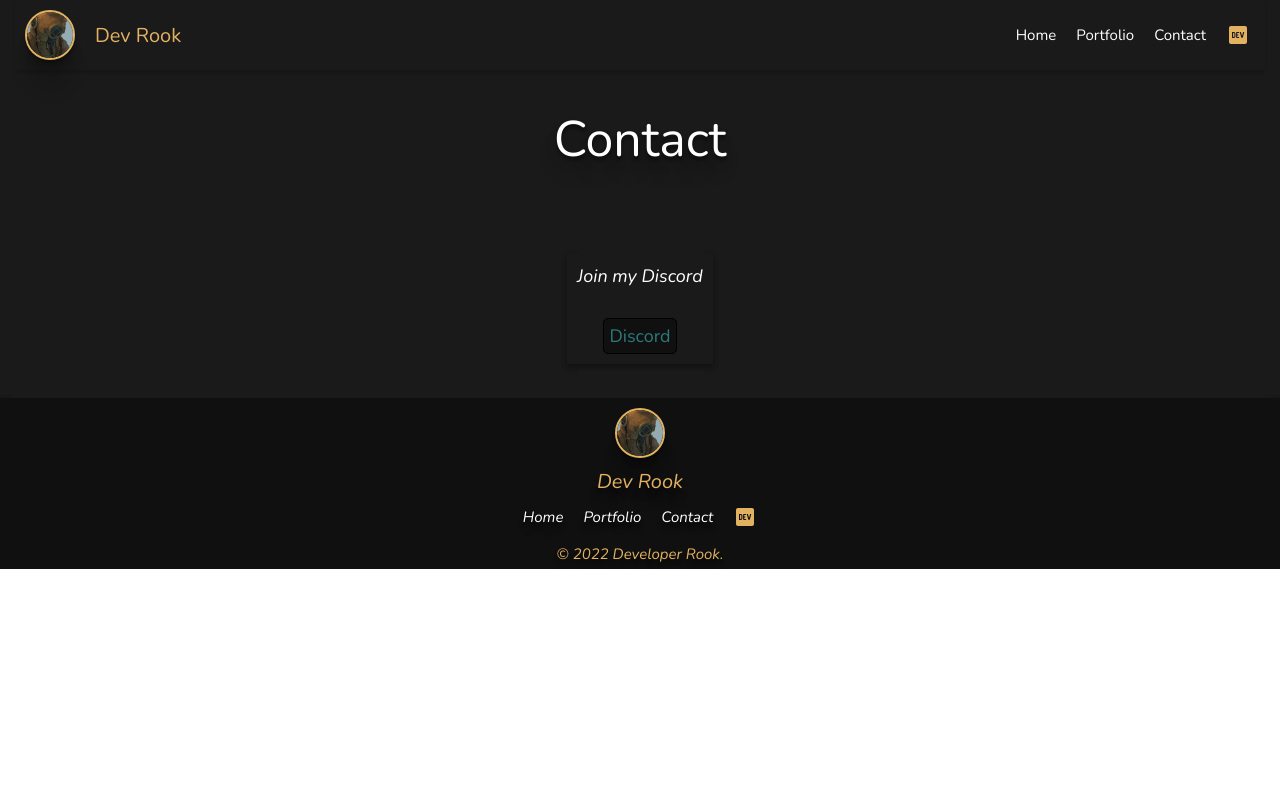
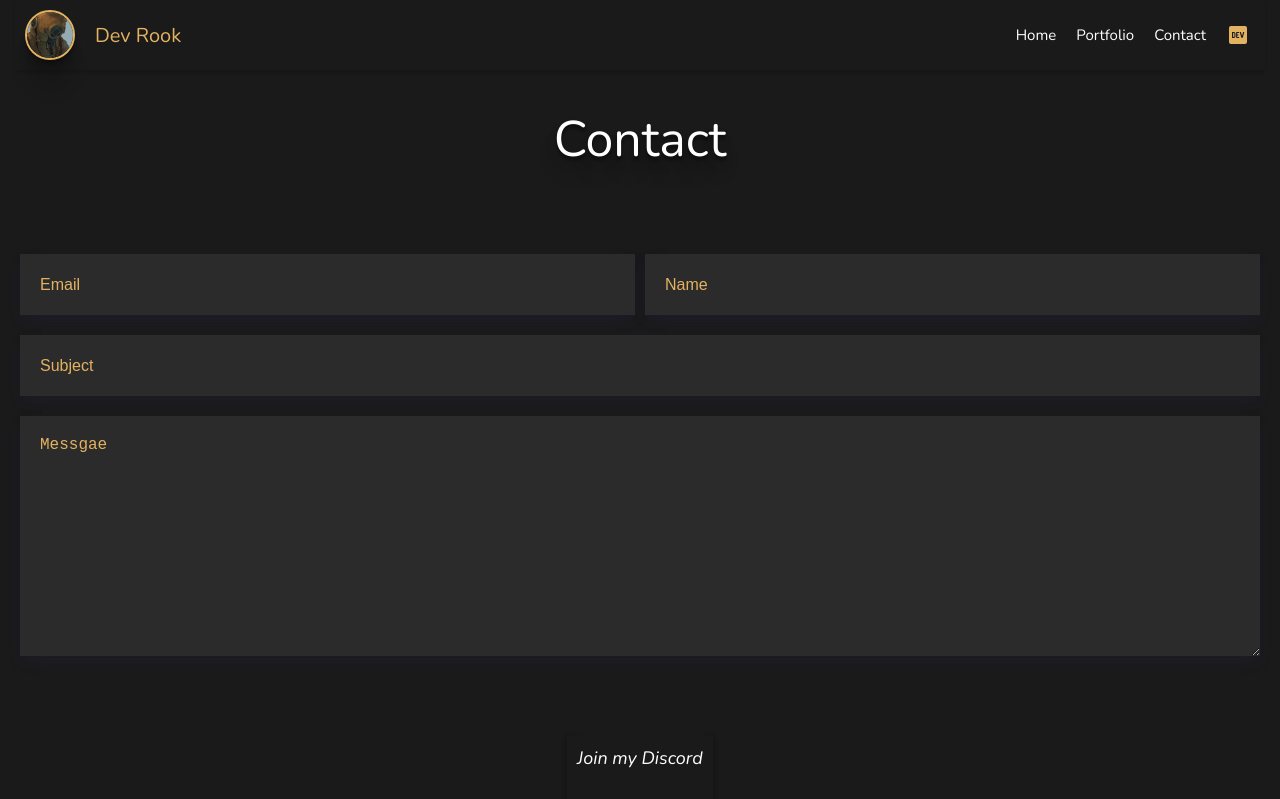
Before and after one commit to Dev-Rook/rookdev, a React (Create React App) app: page /Contact in a window 1280 px wide. Shown: the top 799 px of the page. Built offline with nearby package versions, Linux system fonts and the light colour scheme.

Commit message:
Contact Form

```diff
--- a/package.json
+++ b/package.json
@@ -3,6 +3,7 @@
   "version": "0.1.0",
   "private": true,
   "dependencies": {
+    "@emailjs/browser": "^3.7.0",
     "@emotion/react": "^11.10.4",
     "@emotion/styled": "^11.10.4",
     "@mui/icons-material": "^5.10.6",
--- a/src/Styles/Page-Styles/Contact/Contact.module.css
+++ b/src/Styles/Page-Styles/Contact/Contact.module.css
@@ -19,6 +19,45 @@
   transition: 0.5s;
   margin: auto;
   margin-top: 100px;
+}
+.Contact .Contact_Form {
+  display: flex;
+  flex-direction: column;
+  margin: auto;
+  gap: 20px;
+  width: 100%;
+}
+.Contact .Contact_Form .Input {
+  box-shadow: rgba(50, 50, 93, 0.25) 0px 6px 12px -2px, rgba(0, 0, 0, 0.3) 0px 3px 7px -3px;
+  padding: 20px;
+  width: 50%;
+  border: none;
+  background-color: #2b2b2b;
+  outline: none;
+  color: white;
+  font-size: 18px;
+}
+.Contact .Contact_Form .Input::-webkit-input-placeholder {
+  font-size: 16px;
+  color: #e3b261;
+}
+.Contact .Contact_Form .Name__Email {
+  border: none;
+  display: flex;
+  gap: 10px;
+}
+.Contact .Contact_Form .Subject__Message {
+  border: none;
+  display: flex;
+  flex-direction: column;
+  gap: 20px;
+}
+.Contact .Contact_Form .Subject__Message .Subject,
+.Contact .Contact_Form .Subject__Message .Message_Box {
+  width: 100%;
+}
+.Contact .Contact_Form .Subject__Message .Message-Box::-webkit-input-placeholder {
+  font-size: 18px;
 }
 .Contact .Contact_Implore_Box {
   box-shadow: rgba(0, 0, 0, 0.16) 0px 3px 6px, rgba(0, 0, 0, 0.23) 0px 3px 6px;
--- a/src/Styles/Page-Styles/Contact/Contact.module.scss
+++ b/src/Styles/Page-Styles/Contact/Contact.module.scss
@@ -26,6 +26,57 @@
 
     margin: auto;
     margin-top: 100px;
+  }
+
+  .Contact_Form {
+    display: flex;
+    flex-direction: column;
+
+    margin: auto;
+
+    gap: 20px;
+
+    width: 100%;
+
+    .Input {
+      box-shadow: rgba(50, 50, 93, 0.25) 0px 6px 12px -2px,
+        rgba(0, 0, 0, 0.3) 0px 3px 7px -3px;
+      padding: 20px;
+      width: 50%;
+      border: none;
+      background-color: #2b2b2b;
+      outline: none;
+
+      color: white;
+      font-size: 18px;
+    }
+
+    .Input::-webkit-input-placeholder {
+      font-size: 16px;
+      color: #e3b261;
+    }
+
+    .Name__Email {
+      border: none;
+      display: flex;
+      gap: 10px;
+    }
+
+    .Subject__Message {
+      border: none;
+      display: flex;
+      flex-direction: column;
+      gap: 20px;
+
+      .Subject,
+      .Message_Box {
+        width: 100%;
+      }
+
+      .Message-Box::-webkit-input-placeholder {
+        font-size: 18px;
+      }
+    }
   }
 
   .Contact_Implore_Box {
--- a/src/Views/Contact/Contact.jsx
+++ b/src/Views/Contact/Contact.jsx
@@ -1,12 +1,85 @@
-import React from "react";
+import React, { useEffect, useRef } from "react";
 import Styles from "../../Styles/Page-Styles/Contact/Contact.module.css";
 
 import { Link } from "react-router-dom";
 
+
+import AOS from "aos";
+import "aos/dist/aos.css";
+import emailjs from "@emailjs/browser";
+
 const Contact = () => {
+
+  const form = useRef();
+
+  useEffect(() => {
+    AOS.init();
+    AOS.refresh();
+  }, []);
+
+  const sendEmail = (e) => {
+    e.preventDefault();
+
+    emailjs
+      .sendForm(
+        "service_je8a17f",
+        "template_eltdcq8",
+        form.current,
+        "sQqr418TGzaMZjJK7"
+      )
+      .then(
+        (result) => {
+          console.log(result.text);
+        },
+        (error) => {
+          console.log(error.text);
+        }
+      );
+    e.target.reset();
+  };
+
+
+
   return (
     <div className={Styles.Contact}>
       <h3 className={Styles.Page_Title}>Contact</h3>
+
+      <form ref={form} onSubmit={sendEmail} className={Styles.Contact_Form}>
+          <fieldset className={Styles.Name__Email}>
+            <input
+              required
+              type="text"
+              className={Styles.Input}
+              name="Name"
+              placeholder="Email"
+            />
+            <input
+              required
+              type="text"
+              className={Styles.Input}
+              name="Email"
+              placeholder="Name"
+            />
+          </fieldset>
+
+          <fieldset className={Styles.Subject__Message}>
+            <input
+              required
+              type="text"
+              className={`${Styles.Input} ${Styles.Subject}`}
+              name="Subject"
+              placeholder="Subject"
+            />
+            <textarea
+              required
+              name="Message"
+              className={`${Styles.Input} ${Styles.Message_Box}`}
+              placeholder="Messgae"
+              cols="30"
+              rows="10"
+            ></textarea>
+          </fieldset>
+        </form>
 
       <div className={Styles.Contact_Implore_Box}>
         <h3 className={Styles.Section_Description}>Join my Discord</h3>
```
Also changed, not shown: 2 other files (tests, documents, lock files or other folders).
